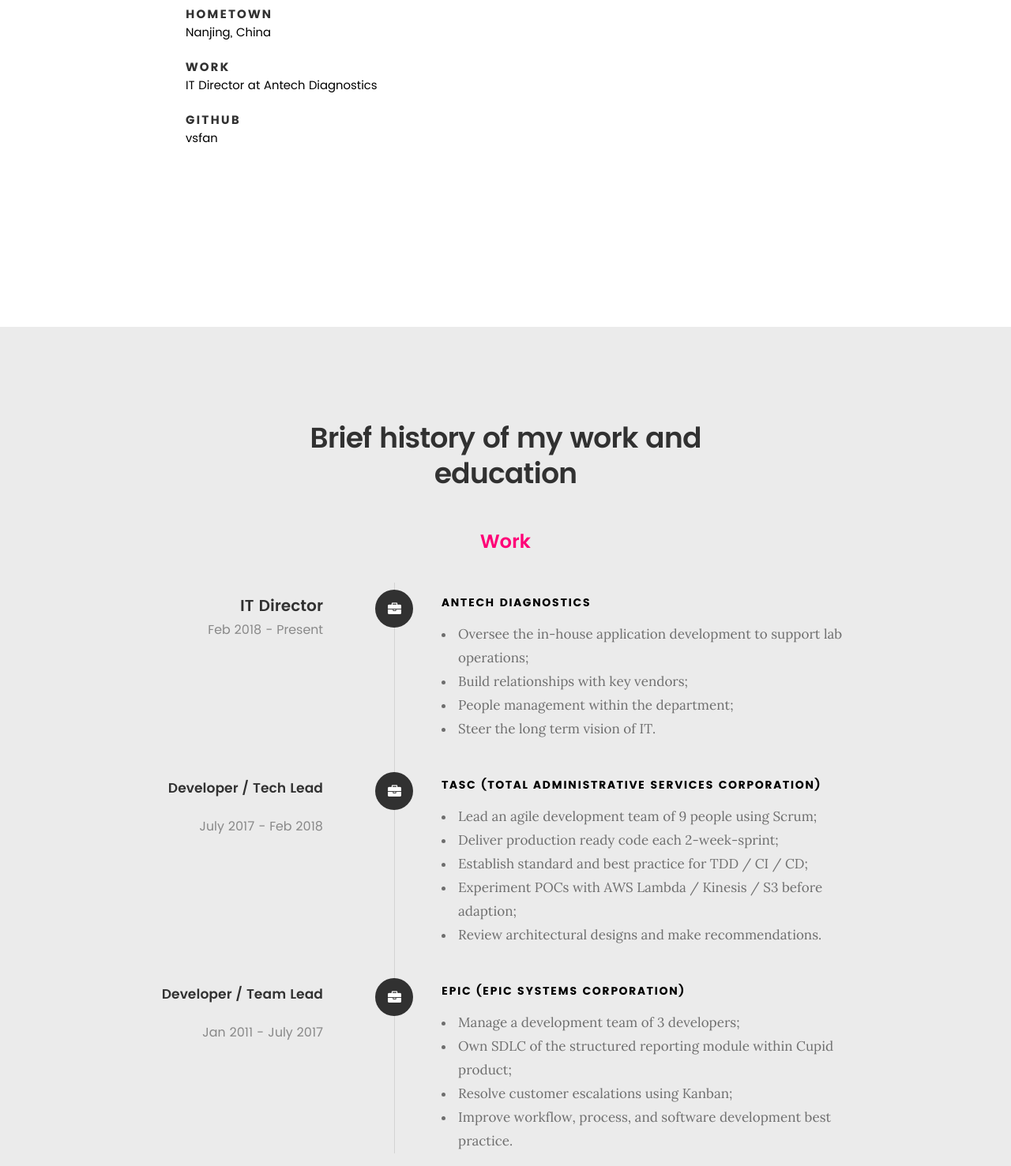
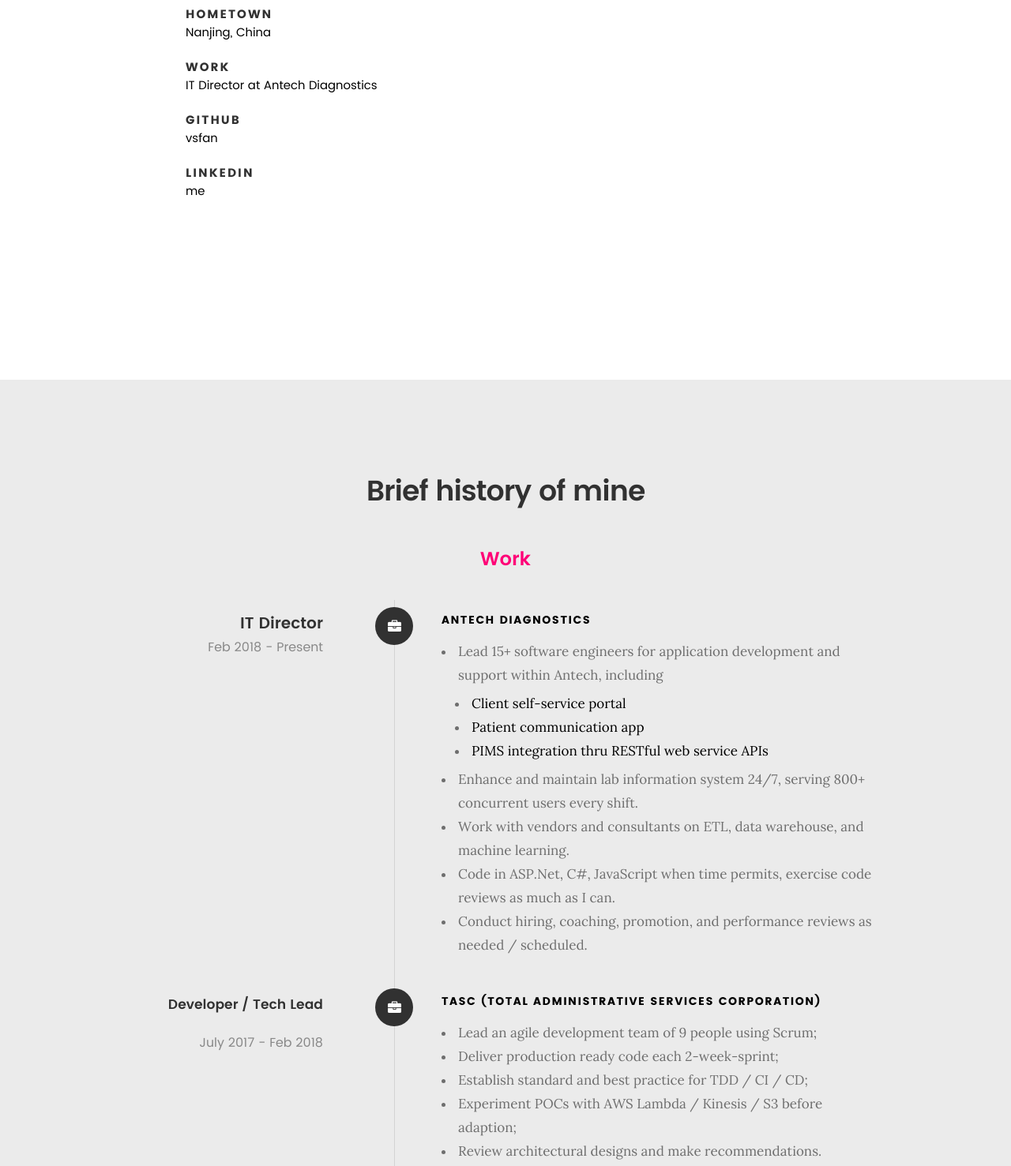
Before and after one commit to vsfan/vsfan.github.io, a plain HTML site: page index.html in a window 1280 px wide. Shown: the part 917-2394 px from the top of the page at 79% size. Drawn offline with Linux system fonts and the light colour scheme; files whose address does not match are found by name.

Commit message:
updated resume with hyperlinks

```diff
--- a/index.html
+++ b/index.html
@@ -130,7 +130,10 @@
 					<li>
 						<strong>Github</strong>
 						<span><a href="http://github.com/vsfan">vsfan</a></span>
-
+					</li>
+					<li>
+						<strong>LinkedIn</strong>
+						<span><a href="https://www.linkedin.com/in/jiaoyang/">me</a></span>
 					</li>
 
 				</ul>
@@ -149,7 +152,7 @@
 
 		<div class="row section-intro">
 			<div class="col-twelve">
-				<h1>Brief history of my work and education</h1>
+				<h1>Brief history of mine</h1>
 			</div>
 		</div>
 		<!-- /section-intro-->
@@ -181,10 +184,16 @@
 						<div class="timeline-content">
 							<h5><a href="http://www.antechdiagnostics.com">Antech Diagnostics</a></h5>
 							<ul>
-								<li>Oversee the in-house application development to support lab operations;</li>
-								<li>Build relationships with key vendors;</li>
-								<li>People management within the department;</li>
-								<li>Steer the long term vision of IT.</li>
+								<li>Lead 15+ software engineers for application development and support within Antech, including</li>
+								<ul>
+									<li><a href="https://online.antechdiagnostics.com/">Client self-service portal</a></li>
+									<li><a href="https://www.healthtracks.com/">Patient communication app</a></li>
+									<li><a href="http://onlineapi.antechdiagnostics.com/">PIMS integration thru RESTful web service APIs</a></li>
+								</ul>
+								<li>Enhance and maintain lab information system 24/7, serving 800+ concurrent users every shift.</li>
+								<li>Work with vendors and consultants on ETL, data warehouse, and machine learning.</li>
+								<li>Code in ASP.Net, C#, JavaScript when time permits, exercise code reviews as much as I can.</li>
+								<li>Conduct hiring, coaching, promotion, and performance reviews as needed / scheduled.</li>
 							</ul>
 						</div>
 
@@ -276,8 +285,7 @@
 						<div class="timeline-content">
 							<h5><a href="http://www.vt.edu">Virginia Tech</a></h5>
 							<p>Worked with Dr. Feng and Dr. Tilevich on various projects. A total of 5 papers were published during my
-								study.
-								Graduated with 3.5/4.0 GPA.</p>
+								study. Graduated with 3.5/4.0 GPA.</p>
 						</div>
 
 					</div>
@@ -297,8 +305,7 @@
 						<div class="timeline-content">
 							<h5><a href="http://www.nju.edu.cn">Nanjing University</a></h5>
 							<p>Learned how to program, the science behind it, and why should we care. Was introduced to the concept of
-								quantum computing
-								and artificial intelligence during my time there. Graduated with 3.7/4.0 GPA.</p>
+								quantum computing and artificial intelligence during my time there. Graduated with 3.7/4.0 GPA.</p>
 						</div>
 
 					</div>
@@ -395,7 +402,7 @@
 
 			<div class="col-six tab-full">
 				<div class="copyright">
-					<span>© Copyright Yang Jiao 2018.</span>
+					<span>© Copyright Yang Jiao 2020.</span>
 					<span>Design by
 						<a href="http://www.styleshout.com/">styleshout</a>
 					</span>
```
